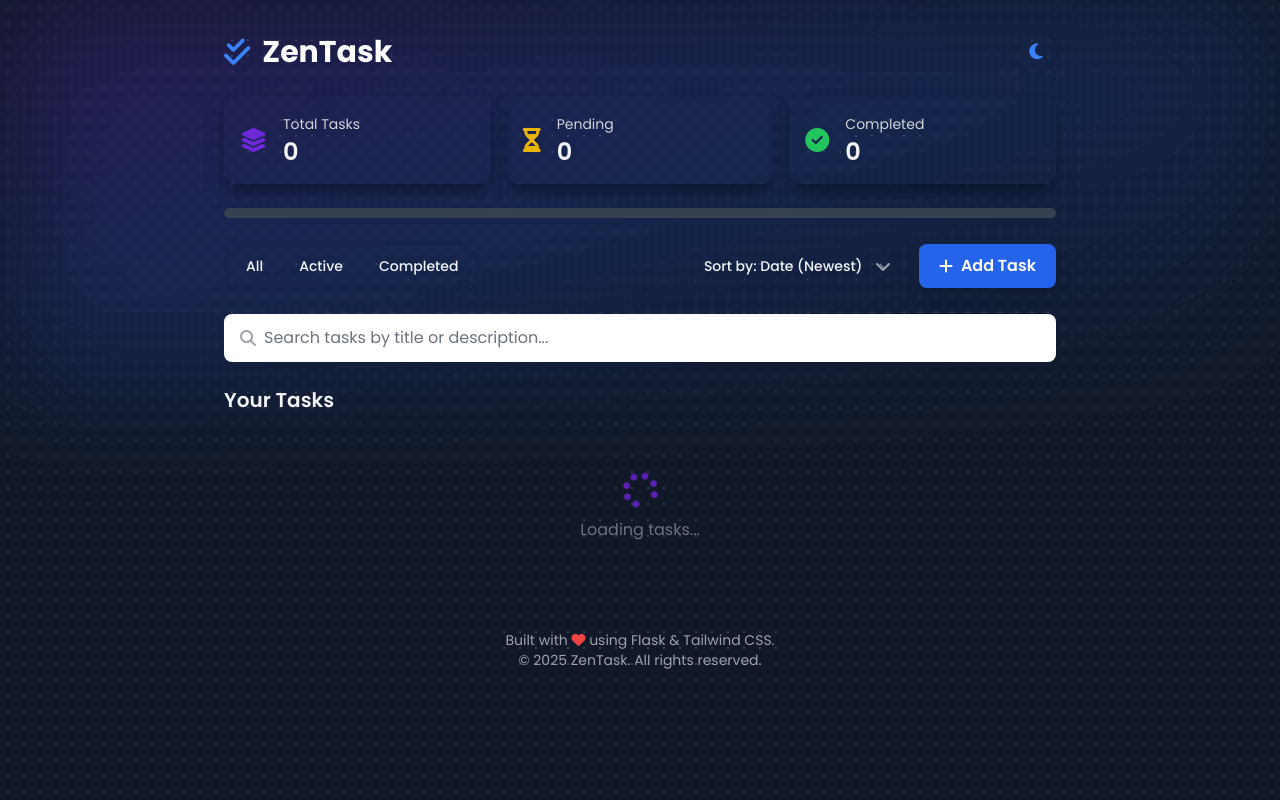
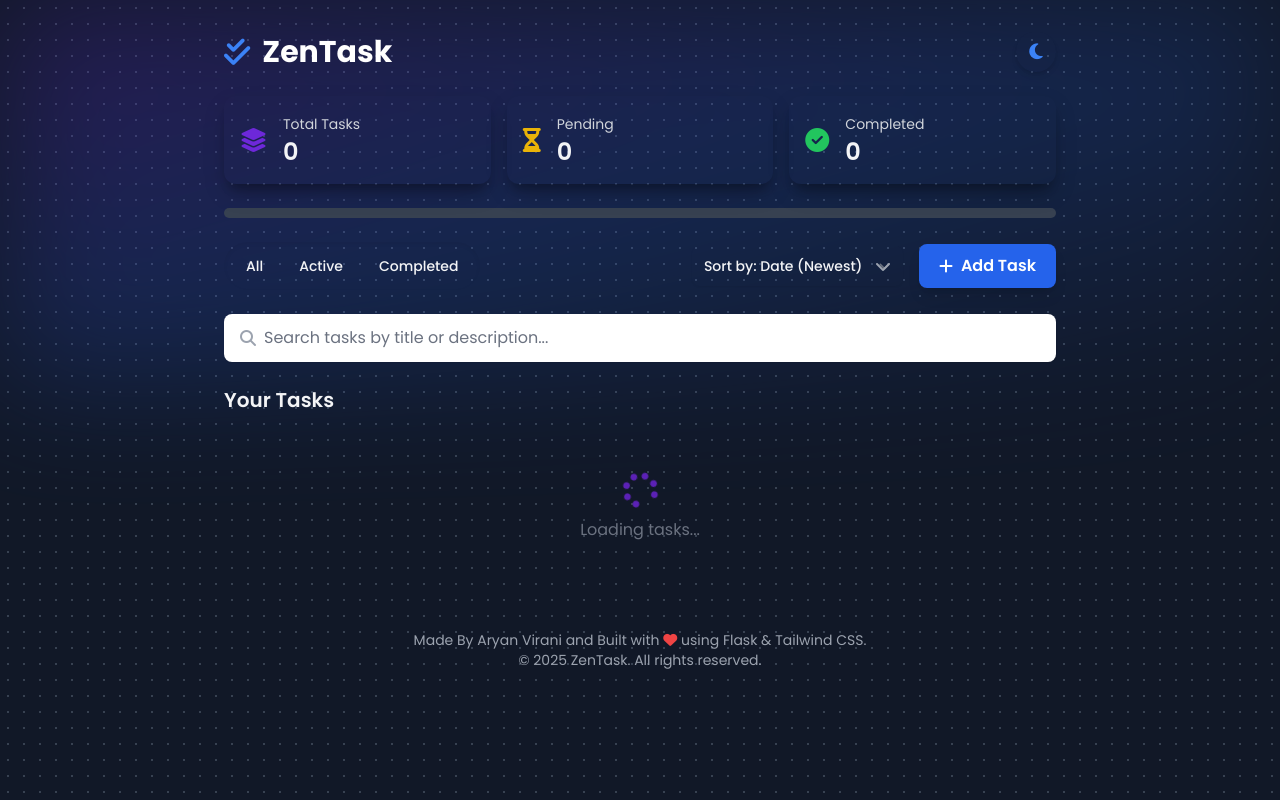
Before and after one commit to AryanPatel03/To-Do-App, a Flask app: page / in a window 1280 px wide. Run offline with Flask 3, Linux system fonts and the light colour scheme; some libraries are stand-ins or nearby versions.

Commit message:
footer changed

```diff
--- a/templates/index.html
+++ b/templates/index.html
@@ -242,7 +242,7 @@
 
         <!-- Footer -->
         <footer class="text-center mt-12 text-gray-500 dark:text-gray-400 text-sm">
-            <p>Built with <i class="fas fa-heart text-red-500"></i> using Flask & Tailwind CSS.</p>
+            <p>Made By Aryan Virani and Built with <i class="fas fa-heart text-red-500"></i> using Flask & Tailwind CSS.</p>
             <p>&copy; 2025 ZenTask. All rights reserved.</p>
         </footer>
 
```
